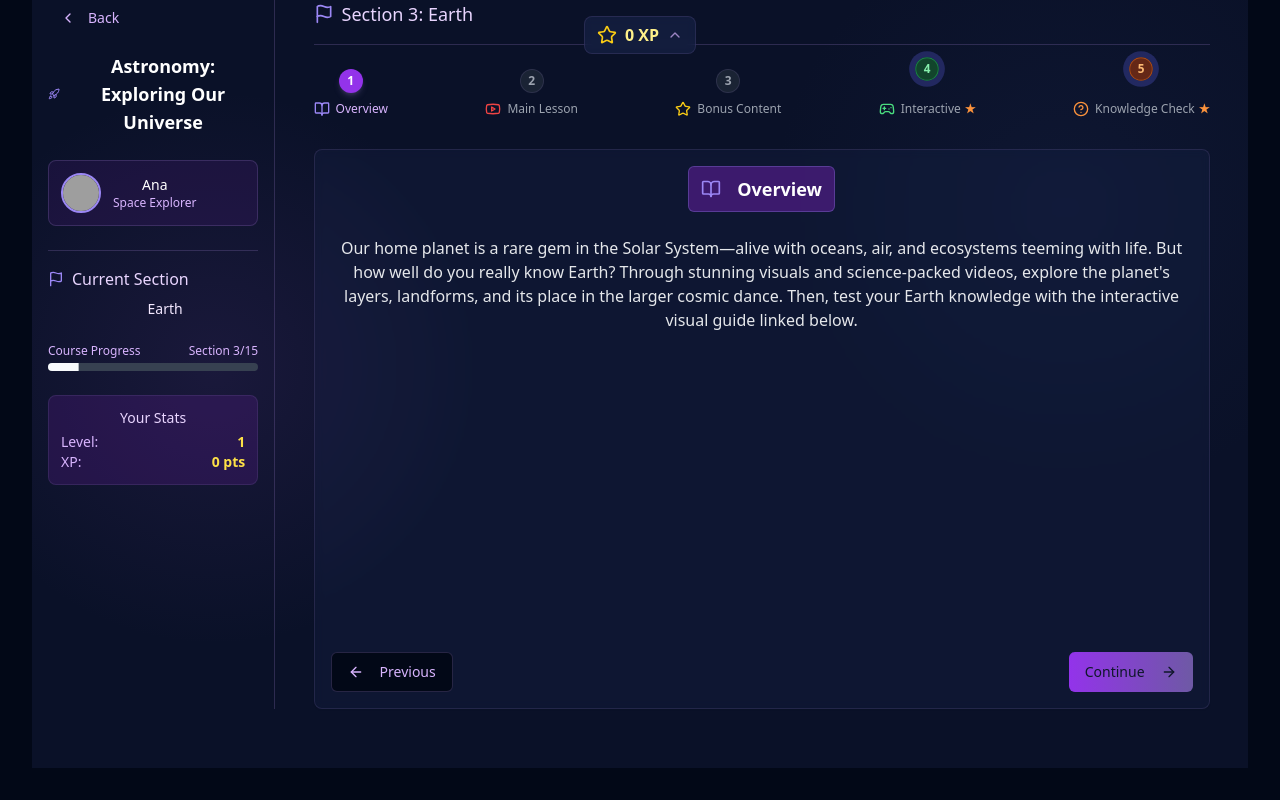
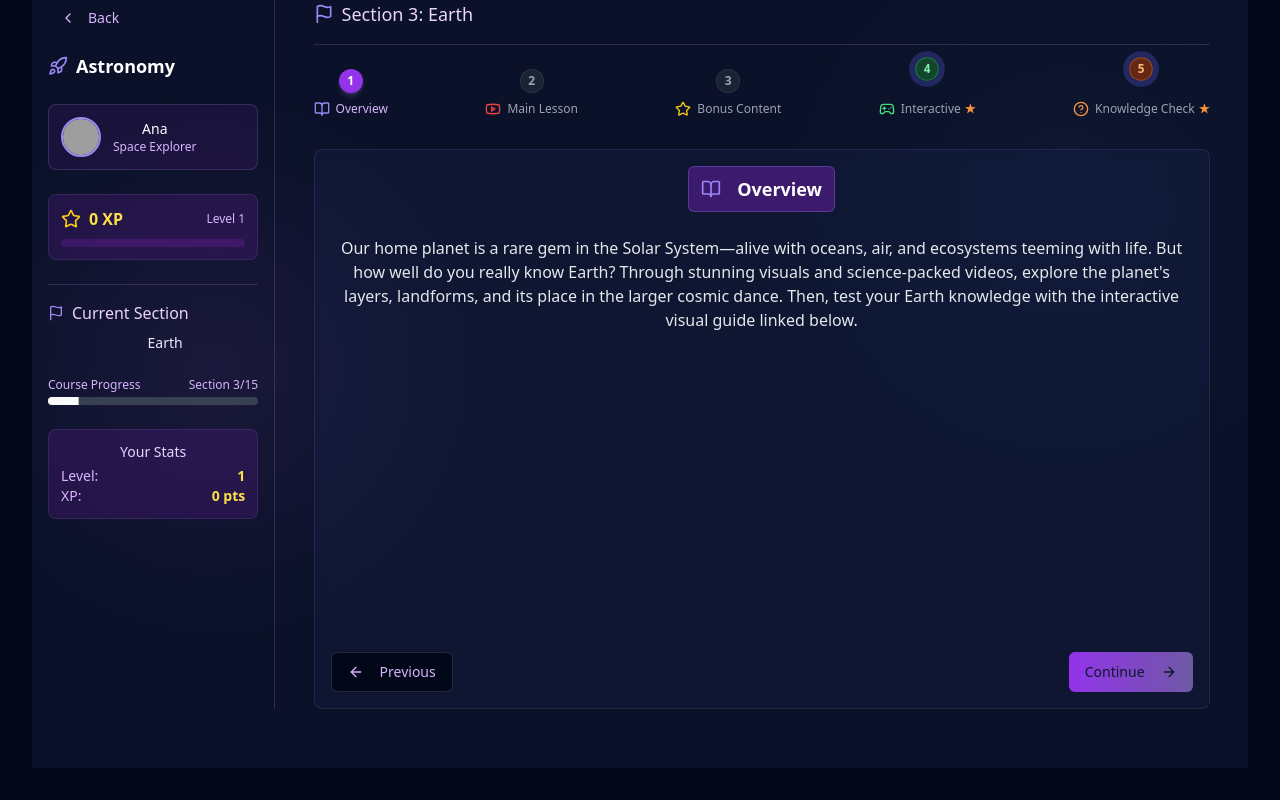
Before and after one commit to a-f-raa2z/astro-course-creator, a React (Vite) app: page /astronomy-course in a window 1280 px wide. Both pictures are taken after a click on the button "Explore". Shown: the part 64-864 px from the top of the page. Built offline with nearby package versions, Linux system fonts and the light colour scheme; grey boxes are pictures that could not be loaded.

Commit message:
Refactor: Update quiz and course page
- Remove continue button from quiz.
- Move XP counter to the panel.
- Change course title.

```diff
--- a/src/components/course/content/QuizContent.tsx
+++ b/src/components/course/content/QuizContent.tsx
@@ -99,7 +99,7 @@ export const QuizContent = ({
           onPrevious();
           onPrevious();
         }}
-        onContinue={onComplete}
+        onContinue={nextSection ? onStartNextSection : undefined}
         nextSectionTitle={nextSection?.title}
         onStartNextSection={onStartNextSection}
       />
--- a/src/pages/AICourseStartPage.tsx
+++ b/src/pages/AICourseStartPage.tsx
@@ -3,13 +3,12 @@ import React from "react";
 import { useLocation, useNavigate } from "react-router-dom";
 import { Course } from "@/types/course";
 import { GameProgress } from "@/components/course/GameProgress";
-import { XPPopup } from "@/components/course/XPPopup";
 import { CourseHeader } from "@/components/course/CourseHeader";
 import { CourseContent } from "@/components/course/CourseContent";
 import { useCourseNavigation } from "@/hooks/useCourseNavigation";
 import { Separator } from "@/components/ui/separator";
 import { Button } from "@/components/ui/button";
-import { ChevronLeft, Rocket, Flag, User } from "lucide-react";
+import { ChevronLeft, Rocket, Flag, User, Star } from "lucide-react";
 import { Avatar, AvatarImage, AvatarFallback } from "@/components/ui/avatar";
 
 const AICourseStartPage = () => {
@@ -49,8 +48,6 @@ const AICourseStartPage = () => {
 
   return (
     <div className="min-h-screen bg-space text-white">
-      <XPPopup xpPoints={xpEarned} level={1} levelProgress={0} />
-
       <div className="flex w-full">
         {/* Left sidebar - Gamification Panel (1/5 of page) */}
         <div className="w-1/5 px-4 py-4 border-r border-purple-500/30">
@@ -67,7 +64,7 @@ const AICourseStartPage = () => {
 
             <h2 className="text-lg font-bold text-white flex items-center mb-4">
               <Rocket className="mr-2 h-5 w-5 text-purple-400" />
-              {course.title}
+              Astronomy
             </h2>
           </div>
 
@@ -80,6 +77,23 @@ const AICourseStartPage = () => {
             <div className="ml-3">
               <p className="text-sm font-medium text-white">Ana</p>
               <p className="text-xs text-purple-300">Space Explorer</p>
+            </div>
+          </div>
+
+          {/* XP Counter */}
+          <div className="mb-6 p-3 bg-purple-900/30 rounded-lg border border-purple-500/20">
+            <div className="flex items-center justify-between">
+              <div className="flex items-center">
+                <Star className="h-5 w-5 text-yellow-400 mr-2" />
+                <span className="text-yellow-300 font-semibold">{xpEarned} XP</span>
+              </div>
+              <div className="text-xs text-purple-300">Level 1</div>
+            </div>
+            <div className="mt-2 w-full bg-purple-900/50 h-2 rounded-full overflow-hidden">
+              <div
+                className="bg-gradient-to-r from-purple-600 to-purple-400 h-full rounded-full transition-all duration-500"
+                style={{ width: `0%` }}
+              ></div>
             </div>
           </div>
 
--- a/src/pages/AstronomyCoursePage.tsx
+++ b/src/pages/AstronomyCoursePage.tsx
@@ -111,7 +111,7 @@ const AstronomyCoursePage = () => {
           </Button>
           <h1 className="text-2xl font-bold text-white flex items-center">
             <Rocket className="mr-2 h-6 w-6 text-purple-400" />
-            {course?.title}
+            Astronomy
           </h1>
         </div>
 
--- a/src/pages/AstronomyCourseStartPage.tsx
+++ b/src/pages/AstronomyCourseStartPage.tsx
@@ -7,12 +7,12 @@ import { GameContentRenderer } from "@/components/course/GameContentRenderer";
 import { Button } from "@/components/ui/button";
 import { ChevronLeft, ChevronRight, Rocket, Flag, User } from "lucide-react";
 import { GameProgress } from "@/components/course/GameProgress";
-import { XPPopup } from "@/components/course/XPPopup";
 import { Separator } from "@/components/ui/separator";
 import { useToast } from "@/hooks/use-toast";
 import { useGameLearning } from "@/hooks/useGameLearning";
 import { GameContentTabs } from "@/components/course/GameContentTabs";
 import { Avatar, AvatarImage, AvatarFallback } from "@/components/ui/avatar";
+import { Star } from "lucide-react";
 
 const AstronomyCourseStartPage = () => {
   const location = useLocation();
@@ -106,8 +106,6 @@ const AstronomyCourseStartPage = () => {
 
   return (
     <div className="bg-space min-h-screen py-4">
-      <XPPopup xpPoints={xpPoints} level={level} levelProgress={levelProgress} />
-
       <div className="flex w-full">
         {/* Left sidebar - Gamification Panel (1/5 of page) */}
         <div className="w-1/5 px-4 py-4 border-r border-purple-500/30">
@@ -124,7 +122,7 @@ const AstronomyCourseStartPage = () => {
 
             <h2 className="text-lg font-bold text-white flex items-center mb-4">
               <Rocket className="mr-2 h-5 w-5 text-purple-400" />
-              {course.title}
+              Astronomy
             </h2>
           </div>
 
@@ -137,6 +135,23 @@ const AstronomyCourseStartPage = () => {
             <div className="ml-3">
               <p className="text-sm font-medium text-white">Ana</p>
               <p className="text-xs text-purple-300">Space Explorer</p>
+            </div>
+          </div>
+
+          {/* XP Counter */}
+          <div className="mb-6 p-3 bg-purple-900/30 rounded-lg border border-purple-500/20">
+            <div className="flex items-center justify-between">
+              <div className="flex items-center">
+                <Star className="h-5 w-5 text-yellow-400 mr-2" />
+                <span className="text-yellow-300 font-semibold">{xpPoints} XP</span>
+              </div>
+              <div className="text-xs text-purple-300">Level {level}</div>
+            </div>
+            <div className="mt-2 w-full bg-purple-900/50 h-2 rounded-full overflow-hidden">
+              <div
+                className="bg-gradient-to-r from-purple-600 to-purple-400 h-full rounded-full transition-all duration-500"
+                style={{ width: `${levelProgress}%` }}
+              ></div>
             </div>
           </div>
 
```
